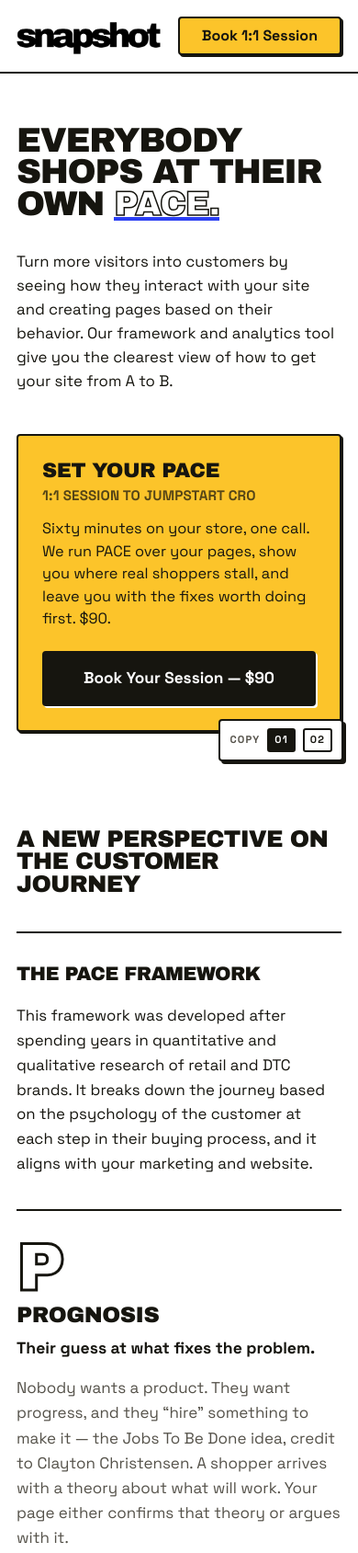
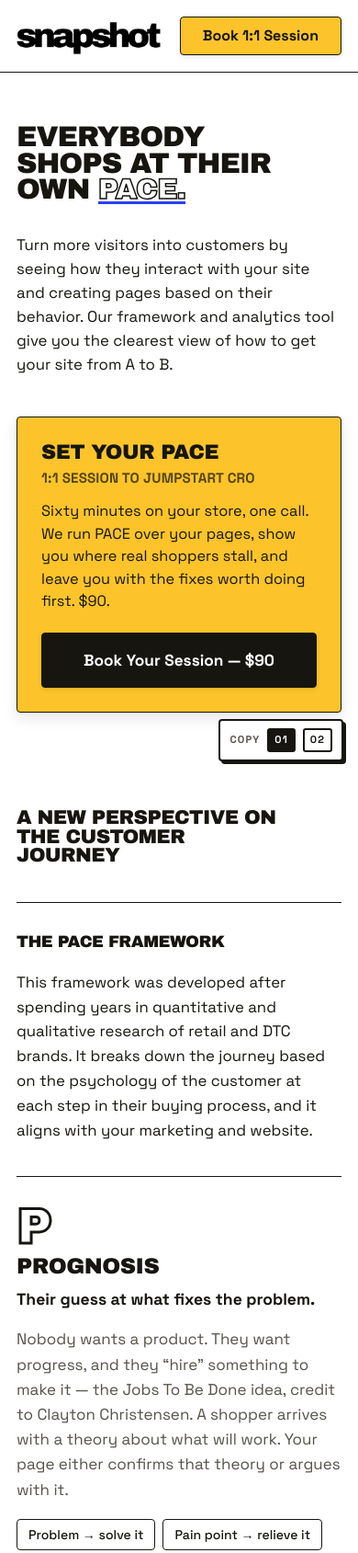
Before and after one commit to therhoe/snapshot-site, a plain HTML site: page index.html in a window 390 px wide. Shown: the top 1689 px of the page at 92% size. Drawn offline with Linux system fonts and the light colour scheme.

Commit message:
Soften the visual language: smaller display type, 1px borders, real shadows
Three changes to the shared stylesheet, so both the live copy and the
/v2/ variant move together and the switcher stays a comparison of
writing rather than design.

Display type comes down. The section headings repeat the full way
down the page and were shouting at every stop, so they take the
deepest cut; the hero takes less, and the giant PACE letters take the
most of all as the loudest repeating element on the scroll.

  section headings  83px -> 62px
  section titles    86px -> 65px
  PACE letters     176px -> 123px
  closing           90px -> 67px
  hero             134px -> 108px

Responsive breakpoints scaled to match.

Hard offset blocks become soft elevation. Every card, button and box
is now a 1px border with a two-layer shadow: a tight contact shadow
plus a wider ambient one. Cards take a light hairline rather than the
ink keyline, because at 1px a near-black border reads as a drawn box
and competes with the shadow for the job of lifting the element off
the page. Structural rules keep ink at 1px. Buttons lift on hover and
settle on press in place of moving onto their own shadow.

The .method card used an amber block shadow to mark itself as the
important one; with the blocks gone it carries a deeper shadow than
the cards above it instead.

In /v2/, the placeholder marker loses its amber highlight block and
keeps only a dotted underline — readable enough to assess the copy
through. The trade-off is that placeholders are now much easier to
miss, so the <span class="tbd"> hooks are the reliable way to find
them, not the eye.

Co-Authored-By: Claude Opus 5 <noreply@anthropic.com>

```diff
--- a/style.css
+++ b/style.css
@@ -28,7 +28,19 @@
   --cool: #2b3ff3;            /* the counterweight */
 
   --line: #16150f;
-  --shadow: 2px 2px 0 var(--ink);
+
+  /* Soft elevation, replacing the hard offset block the design opened
+     with. Two layers each: a tight contact shadow that reads as the
+     edge lifting, and a wider ambient one that does the depth. Tuned
+     light-to-medium — visible on white, never a drop-shadow halo. */
+  --shadow: 0 1px 2px rgba(22, 21, 15, .07), 0 6px 16px rgba(22, 21, 15, .10);
+  --shadow-sm: 0 1px 2px rgba(22, 21, 15, .06), 0 2px 6px rgba(22, 21, 15, .08);
+  --shadow-lift: 0 2px 4px rgba(22, 21, 15, .08), 0 10px 26px rgba(22, 21, 15, .13);
+
+  /* Cards take a hairline rather than the ink keyline: at 1px a
+     near-black border reads as a drawn box and fights the shadow,
+     which is now what separates an element from the page. */
+  --card-line: #e3e0d8;
 
   --control-height: 52px;
   --gutter: 24px;
@@ -100,7 +112,7 @@ a { color: inherit; }
 
 .site-header {
   background: var(--paper);
-  border-bottom: 2px solid var(--ink);
+  border-bottom: 1px solid var(--ink);
 }
 
 .header-inner {
@@ -145,11 +157,12 @@ a { color: inherit; }
 .nav-link:hover,
 .nav-link:focus-visible { color: var(--cool); }
 
-.site-header .btn-primary { height: 42px; box-shadow: var(--shadow); }
+.site-header .btn-primary { height: 42px; box-shadow: var(--shadow-sm); }
 
 /* ---- buttons ----
    Filled hot is reserved for the Strategy Call, the page's one
-   conversion. The offset shadow is the whole personality here. */
+   conversion. Buttons lift on hover and settle on press, which is the
+   soft-shadow equivalent of the old move-onto-your-own-shadow. */
 
 .btn {
   display: inline-flex;
@@ -158,7 +171,7 @@ a { color: inherit; }
   height: var(--control-height);
   padding: 0 24px;
   background: var(--paper);
-  border: 2px solid var(--ink);
+  border: 1px solid var(--ink);
   border-radius: var(--radius);
   color: var(--ink);
   font-family: var(--font-text);
@@ -169,20 +182,19 @@ a { color: inherit; }
   text-decoration: none;
   white-space: nowrap;
   cursor: pointer;
-  box-shadow: var(--shadow);
-  transition: transform .1s ease, box-shadow .1s ease;
+  box-shadow: var(--shadow-sm);
+  transition: transform .12s ease, box-shadow .12s ease;
 }
 
-/* Press: the button moves onto its own shadow. */
 .btn:hover,
 .btn:focus-visible {
-  transform: translate(1px, 1px);
-  box-shadow: 1px 1px 0 var(--ink);
+  transform: translateY(-1px);
+  box-shadow: var(--shadow);
 }
 
 .btn:active {
-  transform: translate(2px, 2px);
-  box-shadow: 0 0 0 var(--ink);
+  transform: translateY(0);
+  box-shadow: 0 1px 2px rgba(22, 21, 15, .10);
 }
 
 .btn-primary {
@@ -194,12 +206,7 @@ a { color: inherit; }
   background: var(--ink);
   border-color: var(--ink);
   color: var(--paper);
-  box-shadow: 2px 2px 0 var(--paper);
 }
-
-.btn-ink:hover,
-.btn-ink:focus-visible { box-shadow: 1px 1px 0 var(--paper); }
-.btn-ink:active { box-shadow: 0 0 0 var(--paper); }
 
 .btn-lg { height: 60px; padding: 0 30px; font-size: 1.08rem; }
 .btn-block { display: flex; width: 100%; }
@@ -225,7 +232,7 @@ a { color: inherit; }
   margin-top: 44px;
   padding: clamp(26px, 3.4vw, 40px);
   background: var(--hot);
-  border: 2px solid var(--ink);
+  border: 1px solid var(--ink);
   border-radius: var(--radius);
   box-shadow: var(--shadow);
 }
@@ -270,7 +277,7 @@ a { color: inherit; }
 .hero-title {
   margin: 0;
   font-family: var(--font-display);
-  font-size: clamp(3rem, 10.6vw, 8.4rem);
+  font-size: clamp(2.4rem, 8.48vw, 6.72rem);
   font-weight: 400;          /* Archivo Black has one weight, and it's heavy */
   line-height: .92;
   letter-spacing: -.035em;
@@ -346,7 +353,7 @@ a { color: inherit; }
   max-width: 20ch;
   margin: 0;
   font-family: var(--font-display);
-  font-size: clamp(2.3rem, 6.9vw, 5.2rem);
+  font-size: clamp(1.73rem, 5.18vw, 3.9rem);
   font-weight: 400;
   line-height: .95;
   letter-spacing: -.03em;
@@ -358,19 +365,19 @@ a { color: inherit; }
 .pace-head {
   margin-bottom: clamp(36px, 4.5vw, 56px);
   padding-top: clamp(34px, 4.5vw, 56px);
-  border-top: 2px solid var(--ink);
+  border-top: 1px solid var(--ink);
 }
 
 /* Smaller than the statement that introduces it. PACE is the answer
    to the question posed above, not a competing headline — at the
    full section size it was the louder of the two and the order of
    the argument inverted. */
-.pace-head .band-title { font-size: clamp(1.9rem, 4.6vw, 3.3rem); }
+.pace-head .band-title { font-size: clamp(1.43rem, 3.45vw, 2.48rem); }
 
 .band-title {
   margin: 0;
   font-family: var(--font-display);
-  font-size: clamp(2.6rem, 7.2vw, 5.4rem);
+  font-size: clamp(1.95rem, 5.4vw, 4.05rem);
   font-weight: 400;
   line-height: .95;
   letter-spacing: -.03em;
@@ -408,7 +415,7 @@ a { color: inherit; }
   margin: 0;
   padding: 0;
   list-style: none;
-  border-top: 2px solid var(--ink);
+  border-top: 1px solid var(--ink);
 }
 
 .stage {
@@ -417,13 +424,13 @@ a { color: inherit; }
   gap: clamp(20px, 4vw, 52px);
   align-items: start;
   padding-block: clamp(32px, 4vw, 52px);
-  border-bottom: 2px solid var(--ink);
+  border-bottom: 1px solid var(--ink);
 }
 
 .stage-mark {
   margin: 0;
   font-family: var(--font-display);
-  font-size: clamp(5rem, 14vw, 11rem);
+  font-size: clamp(3.5rem, 9.8vw, 7.7rem);
   line-height: .74;
   letter-spacing: -.06em;
   /* Outlined rather than filled, so four giant letters down the page
@@ -531,7 +538,7 @@ a { color: inherit; }
   position: relative;
   padding: 26px;
   background: var(--paper);
-  border: 2px solid var(--ink);
+  border: 1px solid var(--card-line);
   border-radius: var(--radius);
   box-shadow: var(--shadow);
 }
@@ -609,9 +616,12 @@ a { color: inherit; }
   padding: 30px;
   background: var(--paper);
   color: var(--ink);
-  border: 2px solid var(--ink);
+  border: 1px solid var(--card-line);
   border-radius: var(--radius);
-  box-shadow: 2px 2px 0 var(--hot);
+  /* Was an amber offset block, which was how this card said "this is
+     the important one". With the blocks gone it says it by sitting
+     higher off the page than the cards above it. */
+  box-shadow: var(--shadow-lift);
 }
 
 .method-title {
@@ -738,7 +748,7 @@ a { color: inherit; }
   max-width: var(--maxw);
   margin: 0 auto;
   font-family: var(--font-display);
-  font-size: clamp(2.4rem, 7.6vw, 5.6rem);
+  font-size: clamp(1.8rem, 5.7vw, 4.2rem);
   font-weight: 400;
   line-height: .95;
   letter-spacing: -.03em;
@@ -761,7 +771,7 @@ a { color: inherit; }
    the screen the way the header's does. The measure moves to
    .footer-inner; the footer itself only carries the line. */
 .site-footer {
-  border-top: 2px solid var(--ink);
+  border-top: 1px solid var(--ink);
   font-size: .94rem;
 }
 
@@ -799,7 +809,7 @@ a { color: inherit; }
   /* The giant letter moves above the copy rather than beside it —
      at this width a 16vw column leaves the text nowhere to go. */
   .stage { grid-template-columns: 1fr; gap: 10px; }
-  .stage-mark { font-size: 5.4rem; line-height: .8; }
+  .stage-mark { font-size: 3.9rem; line-height: .8; }
 
   .cta-row { gap: 14px; }
   .cta-row .btn { flex: 1 1 100%; }
@@ -839,17 +849,17 @@ a { color: inherit; }
    word that long can't wrap. The fluid sizes above are tuned for
    room the smallest phones don't have, so they step down here. */
 @media (max-width: 420px) {
-  .hero-title   { font-size: clamp(1.9rem, 9.6vw, 2.9rem); }
-  .band-title   { font-size: clamp(1.5rem, 7.4vw, 2.2rem); }
-  .closing-title { font-size: clamp(1.3rem, 6.4vw, 2rem); }
-  .stage-mark   { font-size: 4.6rem; }
+  .hero-title   { font-size: clamp(1.6rem, 8vw, 2.5rem); }
+  .band-title   { font-size: clamp(1.3rem, 6.2vw, 1.9rem); }
+  .closing-title { font-size: clamp(1.15rem, 5.4vw, 1.75rem); }
+  .stage-mark   { font-size: 3.4rem; }
 
   /* These two step down with everything else or the order of the
      page inverts: the statement outgrew the hero at 375, and PACE
      caught up with both. The .pace-head override above is more
      specific than .band-title, so it has to be repeated here. */
-  .lead-title { font-size: clamp(1.4rem, 6.6vw, 2rem); }
-  .pace-head .band-title { font-size: clamp(1.2rem, 5.4vw, 1.8rem); }
+  .lead-title { font-size: clamp(1.2rem, 5.5vw, 1.7rem); }
+  .pace-head .band-title { font-size: clamp(1.05rem, 4.6vw, 1.55rem); }
 }
 
 @media (prefers-reduced-motion: reduce) {
@@ -857,5 +867,5 @@ a { color: inherit; }
 
   .btn:hover,
   .btn:focus-visible,
-  .btn:active { transform: none; box-shadow: var(--shadow); }
+  .btn:active { transform: none; box-shadow: var(--shadow-sm); }
 }
```
Also changed, not shown: v2/style.css (+17 -30 lines).
